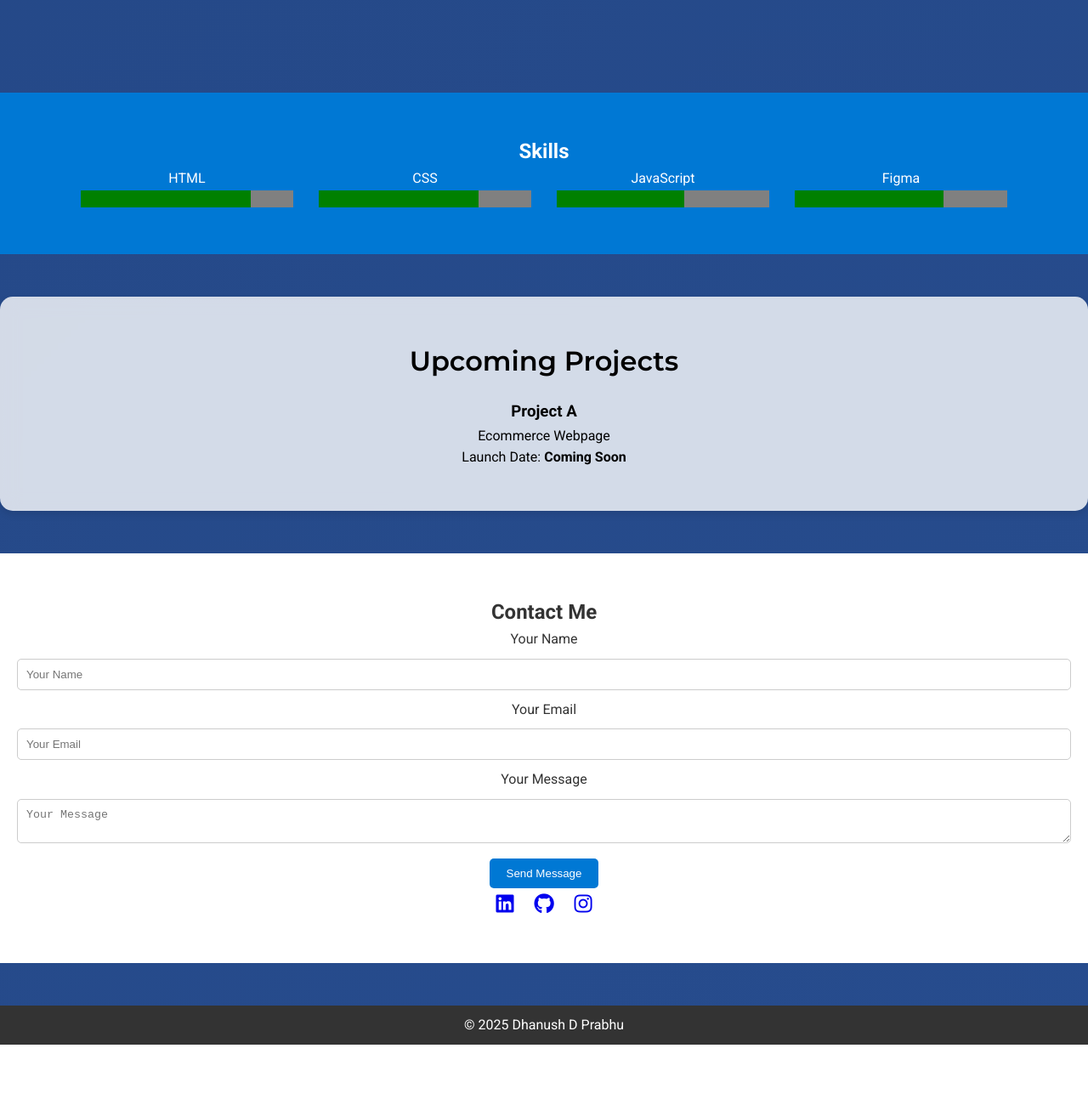
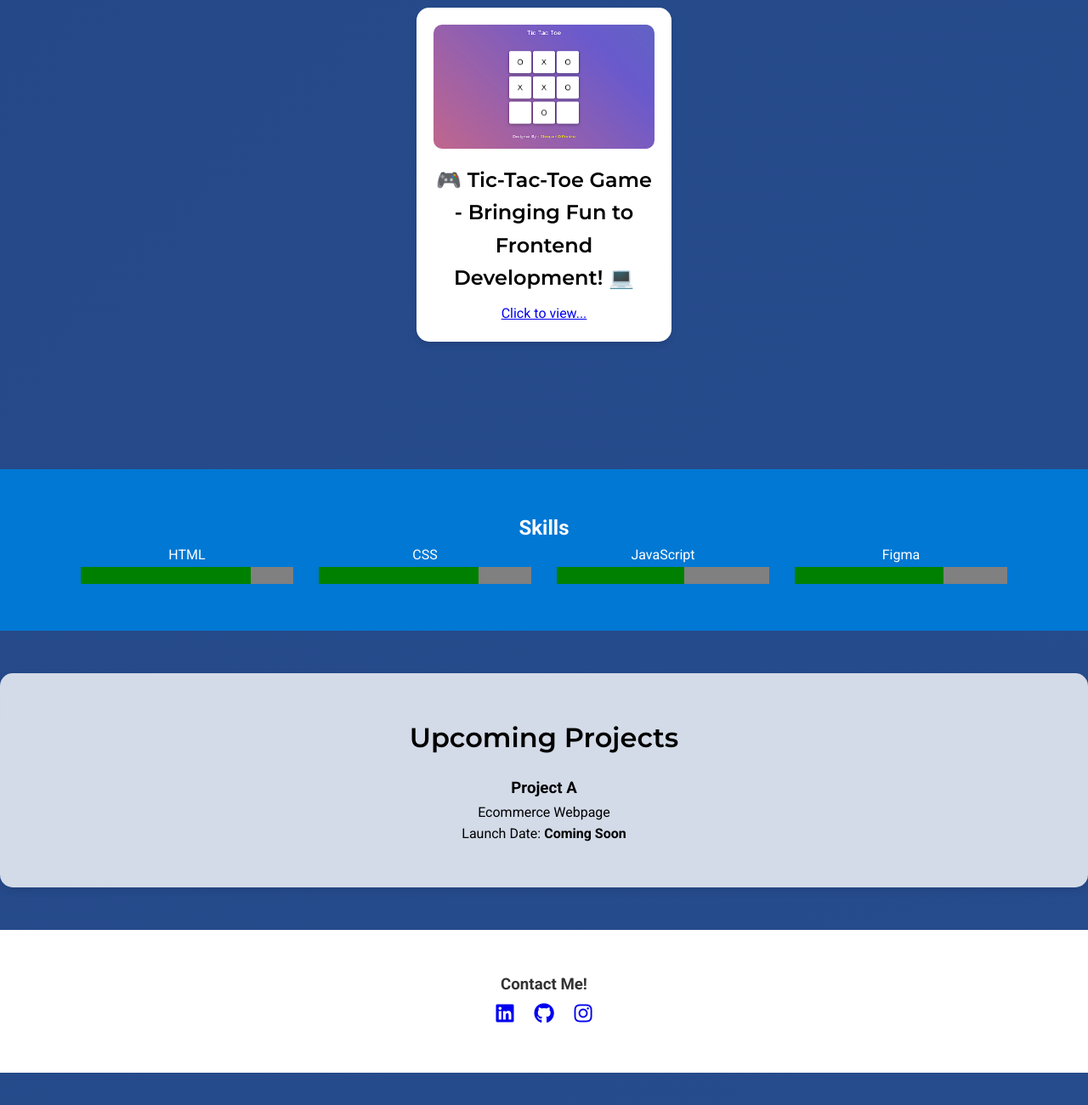
Before and after one commit to dhanushdprabhu18/Dhanush-Portfolio, a plain HTML site: page index.html in a window 1280 px wide. Shown: the part 2069-3369 px from the top of the page at 85% size. Before the commit the page ends 3298 px from the top, so only its background shows below. Drawn offline with nearby package versions, Linux system fonts and the light colour scheme.

Commit message:
index.html

```diff
--- a/index.html
+++ b/index.html
@@ -63,7 +63,15 @@
             <a href="https://weatherdheeko.vercel.app/"><p>Click to view...</p></a>
           </div>
         </div>
-        <!-- Repeat for more projects -->
+      </div>
+        <div class="projects-container">
+          <div class="project-card">
+            <img src="/Screenshot (31).png" alt="Tic-Tac-Toe Screenshot">
+            <div class="card-info">
+              <h3>🎮 Tic-Tac-Toe Game - Bringing Fun to Frontend Development! 💻</h3>
+              <a href="https://gridbattle.vercel.app/"><p>Click to view...</p></a>
+            </div>
+          </div>
       </div>
     </section>
 
@@ -99,31 +107,15 @@
         </div>
       </div>
     </section>
-
     <section id="contact">
-      <h2>Contact Me</h2>
-      <form id="contact-form">
-        <label for="name">Your Name</label>
-        <input type="text" id="name" placeholder="Your Name" required>
-        <label for="email">Your Email</label>
-        <input type="email" id="email" placeholder="Your Email" required>
-        <label for="message">Your Message</label>
-        <textarea id="message" placeholder="Your Message" required></textarea>
-        <button type="submit">Send Message</button>
-      </form>
-
       <div class="social-links">
+        <h3>Contact Me!</h3>
         <a href="https://www.linkedin.com/in/dhanush-d-prabhu-4b3b2132a/" class="social-icon" aria-label="LinkedIn"><i class="fab fa-linkedin"></i></a>
         <a href="https://github.com/dhanushdprabhu18" class="social-icon" aria-label="GitHub"><i class="fab fa-github"></i></a>
         <a href="https://www.instagram.com/dhanushdprabhu18/" class="social-icon" aria-label="Instagram"><i class="fab fa-instagram"></i></a>
       </div>
     </section>
   </main>
-
-  <footer>
-    <p>&copy; 2025 Dhanush D Prabhu</p>
-  </footer>
-
   <script src="https://cdn.jsdelivr.net/particles.js/2.0.0/particles.min.js"></script>
   <script src="script.js"></script>
 </body>
```
